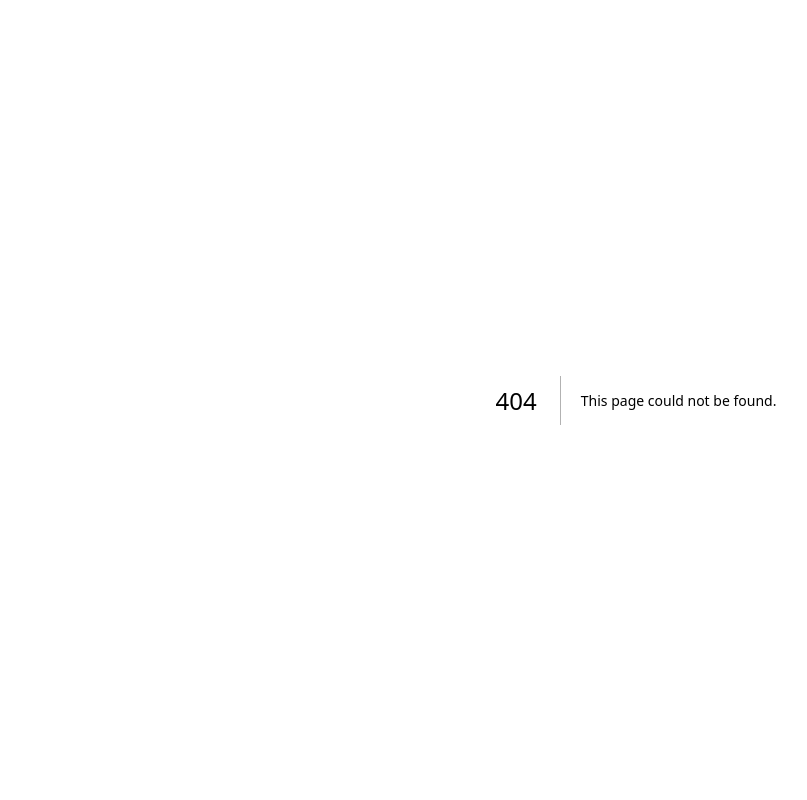
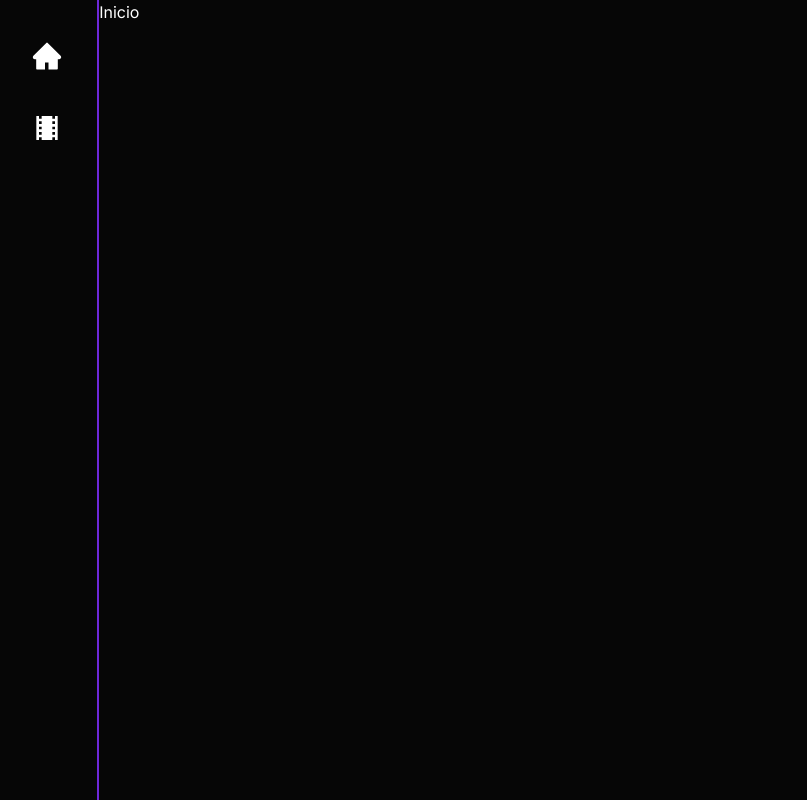
Before and after one commit to EmersonMatias/one-page-app, a Next.js app: page /inicio in a window 1280 px wide. Before the commit this address had no page. Shown: the whole page, without its empty margins (4-811 px from the left). Built offline with nearby package versions, Linux system fonts and the light colour scheme.

Commit message:
feat: navbar inicio

```diff
--- a/app/api/auth/[...nextauth]/route.ts
+++ b/app/api/auth/[...nextauth]/route.ts
@@ -9,7 +9,7 @@ const handler =  NextAuth({
     })],
     callbacks: {
         async redirect(){
-            return ("http://localhost:3000/filmes")
+            return ("http://localhost:3000/inicio")
         }
     }
 })
--- a/app/filmes/page.tsx
+++ b/app/inicio/filmes/page.tsx
@@ -6,8 +6,8 @@ export default async function Filmes() {
     const numberSort = Math.floor(Math.random() * 21)
 
     return (
-        <section className="text-white flex flex-col">
-
+        <section className="text-white flex flex-col w-full">
+           Filmes
         </section>
     )
 }
--- /dev/null
+++ b/app/inicio/layout.tsx
@@ -0,0 +1,14 @@
+import NavbarInicio from "@/components/navbar-inicio/navbar-inicio";
+
+export default function InicioLayout({
+    children,
+}: Readonly<{
+    children: React.ReactNode;
+}>) {
+    return (
+        <section className="flex">
+            <NavbarInicio />
+            {children}
+        </section>
+    );
+}
--- /dev/null
+++ b/app/inicio/page.tsx
@@ -0,0 +1,7 @@
+export default function Inicio(){
+    return(
+        <section className="text-white w-full">
+            Inicio
+        </section>
+    )
+}
--- /dev/null
+++ b/components/navbar-inicio/navbar-inicio.tsx
@@ -0,0 +1,19 @@
+import Link from "next/link";
+import { AiFillHome } from "react-icons/ai";
+import { MdLocalMovies } from "react-icons/md";
+
+
+export default function NavbarInicio() {
+    return (
+        <nav className="border-r-2 border-violet-700 bg-opacity-10 h-dvh w-28 flex flex-col items-center gap-10 py-10">
+            <Link href="/inicio">
+                <AiFillHome className="h-auto w-8 text-white" />
+            </Link>
+
+            <Link href="/inicio/filmes">
+                <MdLocalMovies className="h-auto w-8 text-white"/>
+            </Link>
+
+        </nav>
+    )
+}
--- a/package.json
+++ b/package.json
@@ -13,7 +13,8 @@
     "next": "14.2.4",
     "next-auth": "^4.24.7",
     "react": "^18",
-    "react-dom": "^18"
+    "react-dom": "^18",
+    "react-icons": "^5.2.1"
   },
   "devDependencies": {
     "@types/node": "^20",
```
Also changed, not shown: app/inicio/filmes/requests.ts (renamed from app/filmes/requests.ts), 1 other file (tests, documents, lock files or other folders).
